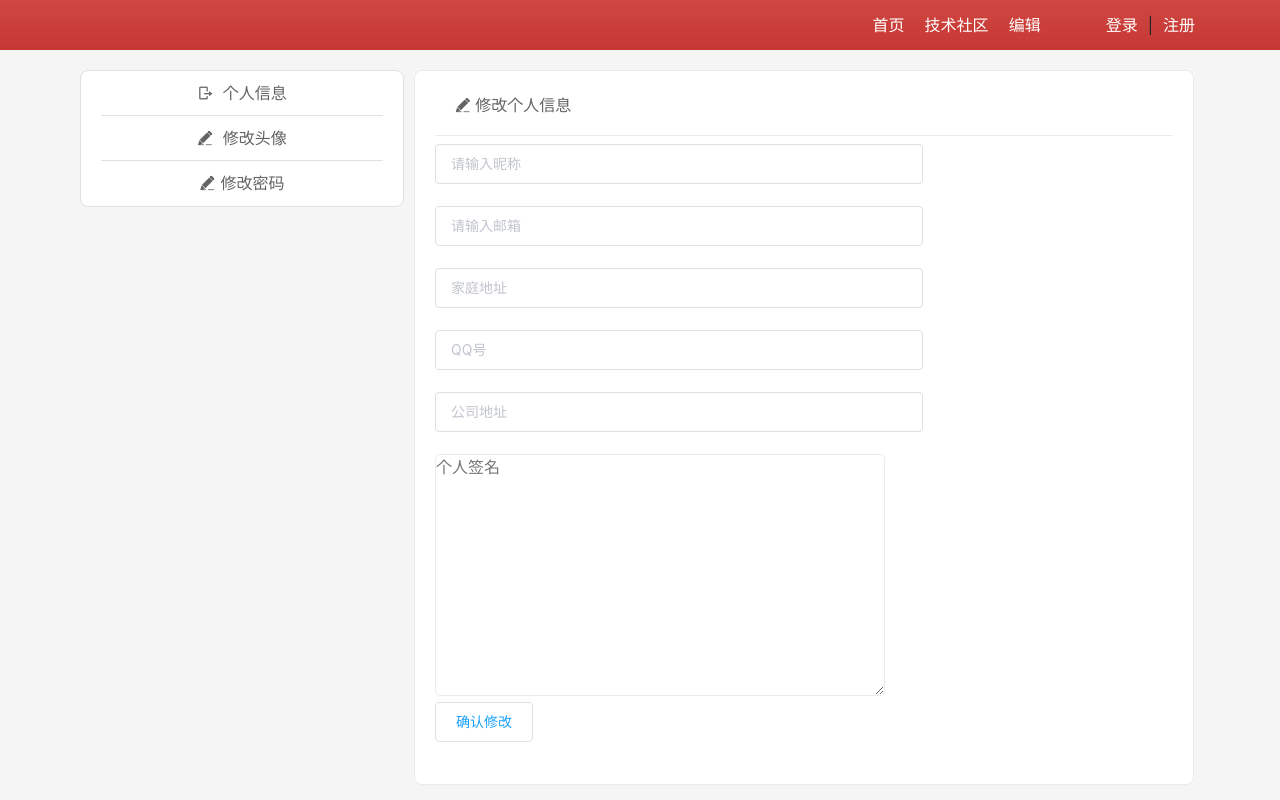
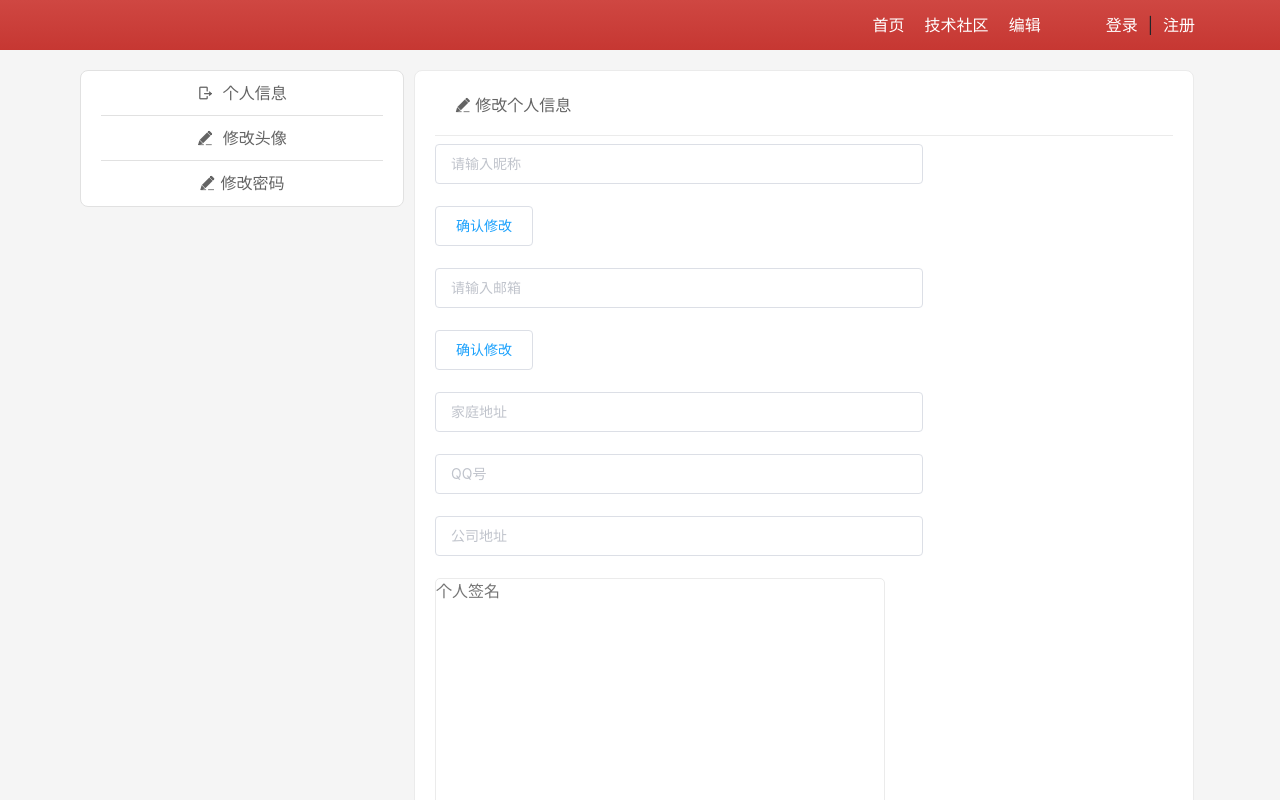
Before and after one commit to ismuhuck/blog, a Vue app: page /#/edit/editInfo in a window 1280 px wide. Shown: the top 800 px of the page. Built offline with nearby package versions, Linux system fonts and the light colour scheme; no server answers.

Commit message:
分离出修改邮箱和昵称

```diff
--- a/src/components/contentSon/edit/edit_info.vue
+++ b/src/components/contentSon/edit/edit_info.vue
@@ -3,18 +3,30 @@
     <h4>
       <i class="icon iconfont icon-bi"></i> 修改个人信息
     </h4>
-    <el-form :model="update" ref="update_form" :rules="updateRule" label-width="0" class="updateForm">
+    <el-form :model="update" ref="updateNickname_form" :rules="updateRule" label-width="0" class="updateForm">
       <el-form-item prop="nickName">
         <el-input v-model="update.nickName" placeholder="请输入昵称"></el-input>
       </el-form-item>
+      <el-form-item class="btns">
+        <el-button  @click="updateNickname" id="updateBtn">确认修改</el-button>
+        <!-- <el-button type="primary" @click="setupdate">重置</el-button> -->
+      </el-form-item>
+    </el-form>
+    <el-form :model="update" ref="updateEmail_form" :rules="updateRule" label-width="0" class="updateForm">
       <el-form-item prop="email">
-        <el-input v-model="update.email" type="email" placeholder="请输入邮箱"></el-input>
+        <el-input v-model="update.email" placeholder="请输入邮箱"></el-input>
       </el-form-item>
+      <el-form-item class="btns">
+        <el-button  @click="updateEmail" id="updateBtn">确认修改</el-button>
+        <!-- <el-button type="primary" @click="setupdate">重置</el-button> -->
+      </el-form-item>
+    </el-form>
+    <el-form :model="update" ref="update_form" :rules="updateRule" label-width="0" class="updateForm">
       <el-form-item prop="address">
         <el-input v-model="update.address" type="text" placeholder="家庭地址"></el-input>
       </el-form-item>
       <el-form-item prop="qq">
-        <el-input v-model="update.qq" type="text" placeholder="QQ号"></el-input>
+        <el-input v-model="update.qq" placeholder="QQ号" auto-complete="off"></el-input>
       </el-form-item>
       <el-form-item prop="company">
         <el-input v-model="update.company" type="text" placeholder="公司地址"></el-input>
@@ -58,9 +70,9 @@ export default {
           }
         ],
         qq:[
-           { required: false,  trigger: "blur" },
-          {min:6,max:10,message:"qq长度应为6-10位",trigger:"blur"},
-          {type:'number',message:"qq必须为数字类型",trigger:['blue','change']}
+          // {type:'number',message:"qq必须为数字类型",trigger:['blue','change']},
+          { required: false,  trigger: "blur" },
+          {min:6,max:10,message:"qq长度应为6-10位",trigger:"blur"}
         ]
       }
     };
@@ -73,8 +85,6 @@ export default {
             method: "post",
             url: "info",
             data: {
-              email: this.update.email,
-              nickName: this.update.nickName,
               address: this.update.address,
               company: this.update.company,
               qq: this.update.qq,
@@ -87,11 +97,63 @@ export default {
               if (result.code === 1) {
                 return this.$message.error("修改失败，请重试");
               }
-              if (result.code === 2) {
-                return this.$message.warning("该邮箱已经存在，请重新输入邮箱");
+              this.$message.success("修改成功");
+            })
+            .catch(err => {
+              console.log(err);
+            });
+        }else{
+          this.$message.error('表单信息输入有误，请重新输入')
+        }
+      });
+    },
+    updateNickname(){
+      this.$refs.updateNickname_form.validate(valid => {
+        if (valid) {
+          this.axios({
+            method: "post",
+            url: "nickName",
+            data: {
+               nickName: this.update.nickName,
+            }
+          })
+            .then(res => {
+              const { data: result } = res;
+              console.log(result);
+              if (result.code === 1) {
+                return this.$message.error("修改失败，请重试");
               }
               if (result.code === 3) {
                 return this.$message.warning("昵称已存在，请重新输入昵称");
+              }
+              this.$message.success("修改成功");
+            })
+            .catch(err => {
+              console.log(err);
+            });
+        }else{
+          this.$message.error('表单信息输入有误，请重新输入')
+        }
+      });
+    },
+      updateEmail(){
+      this.$refs.updateEmail_form.validate(valid => {
+        if (valid) {
+          this.axios({
+            method: "post",
+            url: "email",
+            data: {
+               email: this.update.email,
+            }
+          })
+            .then(res => {
+              const { data: result } = res;
+              console.log(result);
+              if (result.code === 1) {
+                return this.$message.error("修改失败，请重试");
+              }
+              if (result.code === 2) {
+                return this.$message.warning("邮箱存在，请重新输入邮箱");
               }
               this.$message.success("修改成功");
             })
@@ -116,6 +178,7 @@ export default {
         this.update.address = result.address
         this.update.company = result.company
         this.update.qq = result.qq
+        this.update.qianming = result.qianming
         // console.log(result)
       })
       .catch(err => {
```
